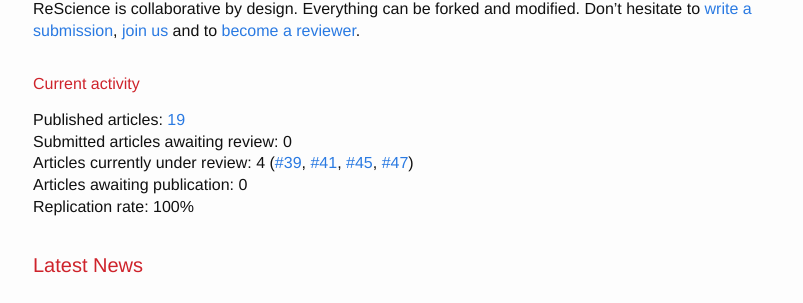
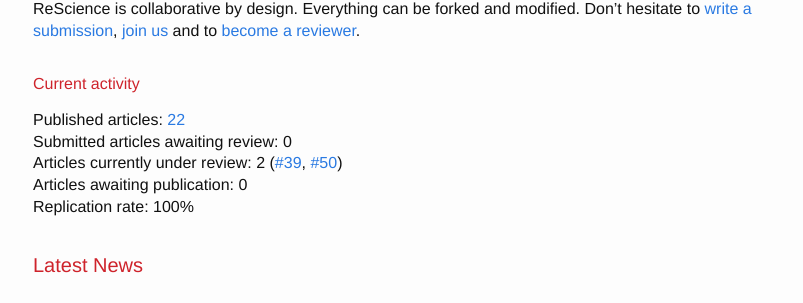
Before and after one commit to ReScience/rescience.github.io, a Jekyll site: the page built from index.md, in a window 1280 px wide and 900 px high, scrolled down 319 px. Shown: the part 149-452 px from the top of the window, without its empty margins (237-1040 px from the left). Built offline with Jekyll 4.4.1, drawn with Linux system fonts in a browser that asks for light colours; our own code applies the rules of GitHub Pages for plain Markdown files.

Commit message:
Updated stats

```diff
--- a/index.md
+++ b/index.md
@@ -25,16 +25,14 @@
 
 ### Current activity
 
-Published articles: [19](https://github.com/ReScience/ReScience)
+Published articles: [22](https://github.com/ReScience/ReScience)
 Submitted articles awaiting review: 0
-Articles currently under review: 4 ([#39], [#41], [#45], [#47])
+Articles currently under review: 2 ([#39], [#50])
 Articles awaiting publication: 0
 **Replication rate: 100%**
 
 [#39]: https://github.com/ReScience/ReScience-submission/pull/39
-[#41]: https://github.com/ReScience/ReScience-submission/pull/41
-[#45]: https://github.com/ReScience/ReScience-submission/pull/45
-[#47]: https://github.com/ReScience/ReScience-submission/pull/47
+[#50]: https://github.com/ReScience/ReScience-submission/pull/50
 
 
 ## Latest News
```
